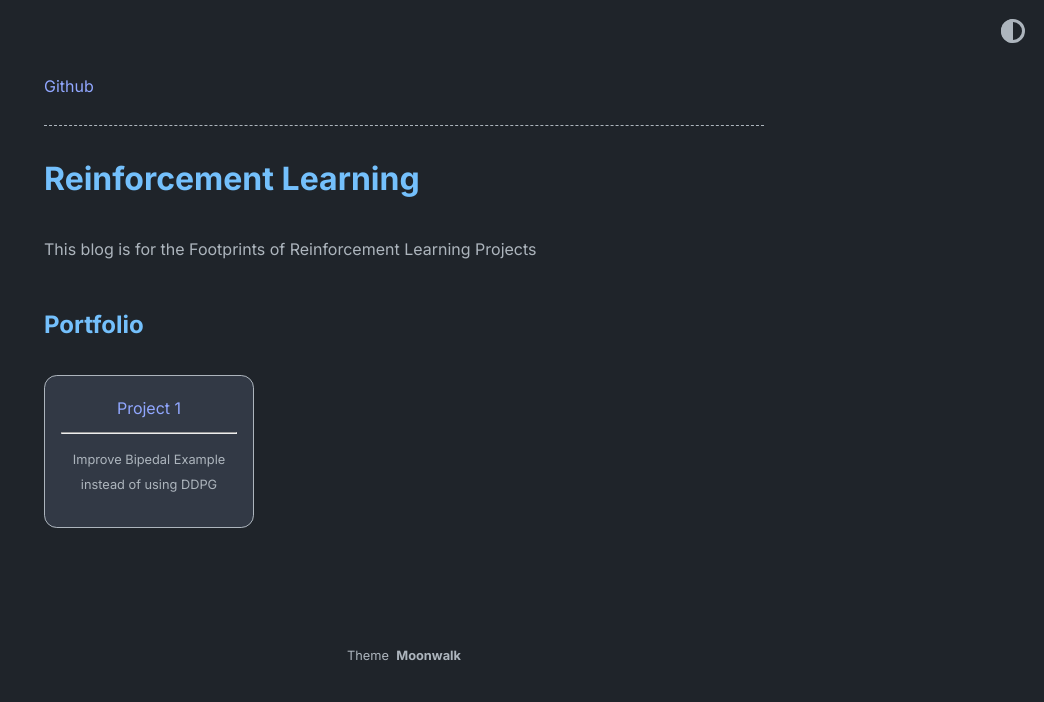
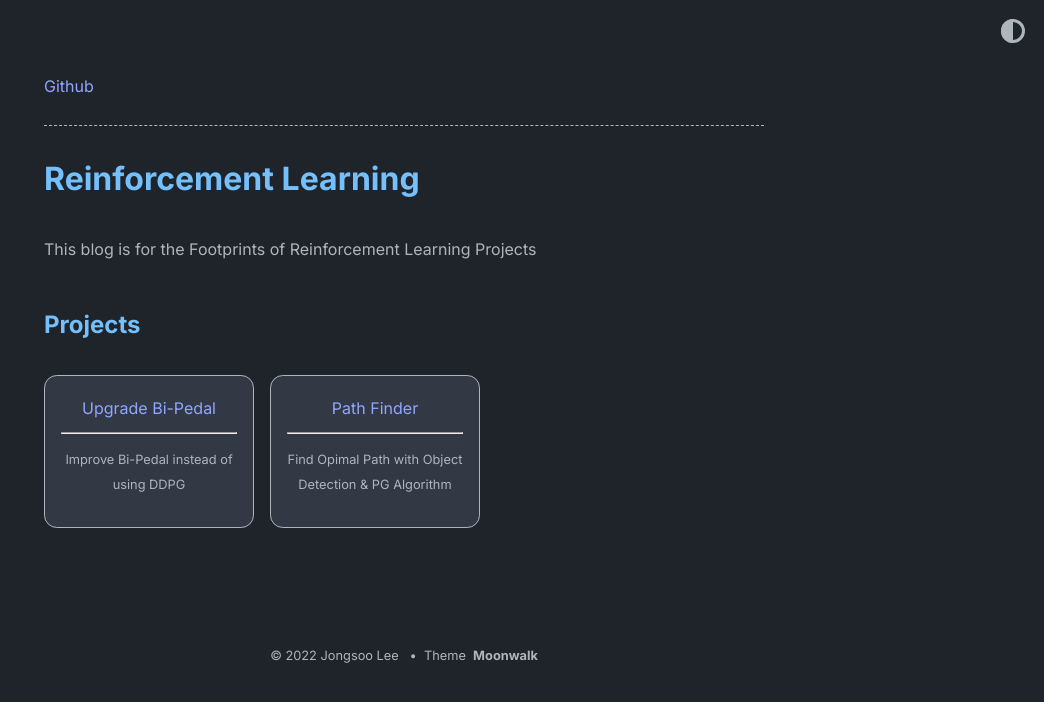
Before and after one commit to dldnxks12/dldnxks12.github.io, a Jekyll site: the page built from index.md, in a window 1280 px wide. Shown: the top 702 px of the page, without its empty margins (236-1280 px from the left). Built offline with Jekyll 4.4.1, drawn with Linux system fonts in a browser that asks for light colours.

Commit message:
Initial Commit

```diff
--- a/_config.yml
+++ b/_config.yml
@@ -16,7 +16,7 @@ theme_config:
   show_description: true # show blog description
   show_navbar: true # show horizontal navbar
   show_footer: false # show footer links in home page,add in _data/home.yml
-  show_copyright: false # show copyright notice in footer
+  show_copyright: true # show copyright notice in footer
 
   # following keys are using to create home layout
   show_projects: true # show projects as cards, add in _data/home.yml
@@ -26,7 +26,7 @@ theme_config:
 
   # options for "home" page
   home:
-    title_projects: Portfolio
+    title_projects: Projects
 #    title_misc_list: Details
 #    title_blog: Blog
 #    title_old_projects: Old Projects
--- a/_data/home.yml
+++ b/_data/home.yml
@@ -4,13 +4,13 @@ navbar_entries:
     url: https://github.com/dldnxks12
 
 project_entries:
-  - title: Project 1
-    url: https://github.com/A.I
-    desc: Improve Bipedal Example instead of using DDPG
+  - title: Upgrade Bi-Pedal
+    url: https://github.com/Robotics
+    desc: Improve Bi-Pedal instead of using DDPG
 
-#  - title: Project 2
-#    url: overview-post
-#    desc: Projects are shown in card layout
+  - title: Path Finder
+    url: https://github.com/Robotics
+    desc: Find Opimal Path with Object Detection & PG Algorithm
 
 #  - title: Project 3
 #    url: overview-post
```
